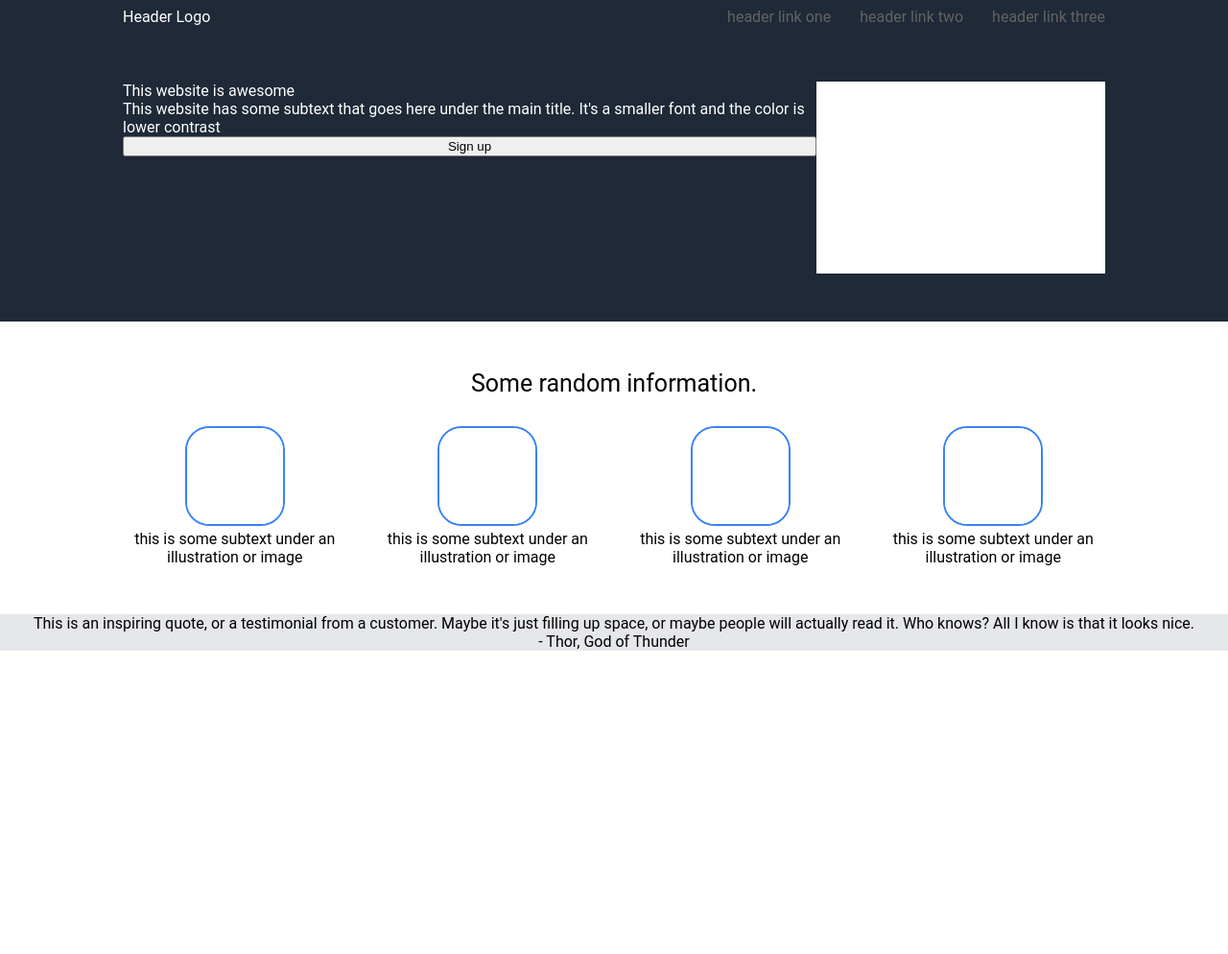
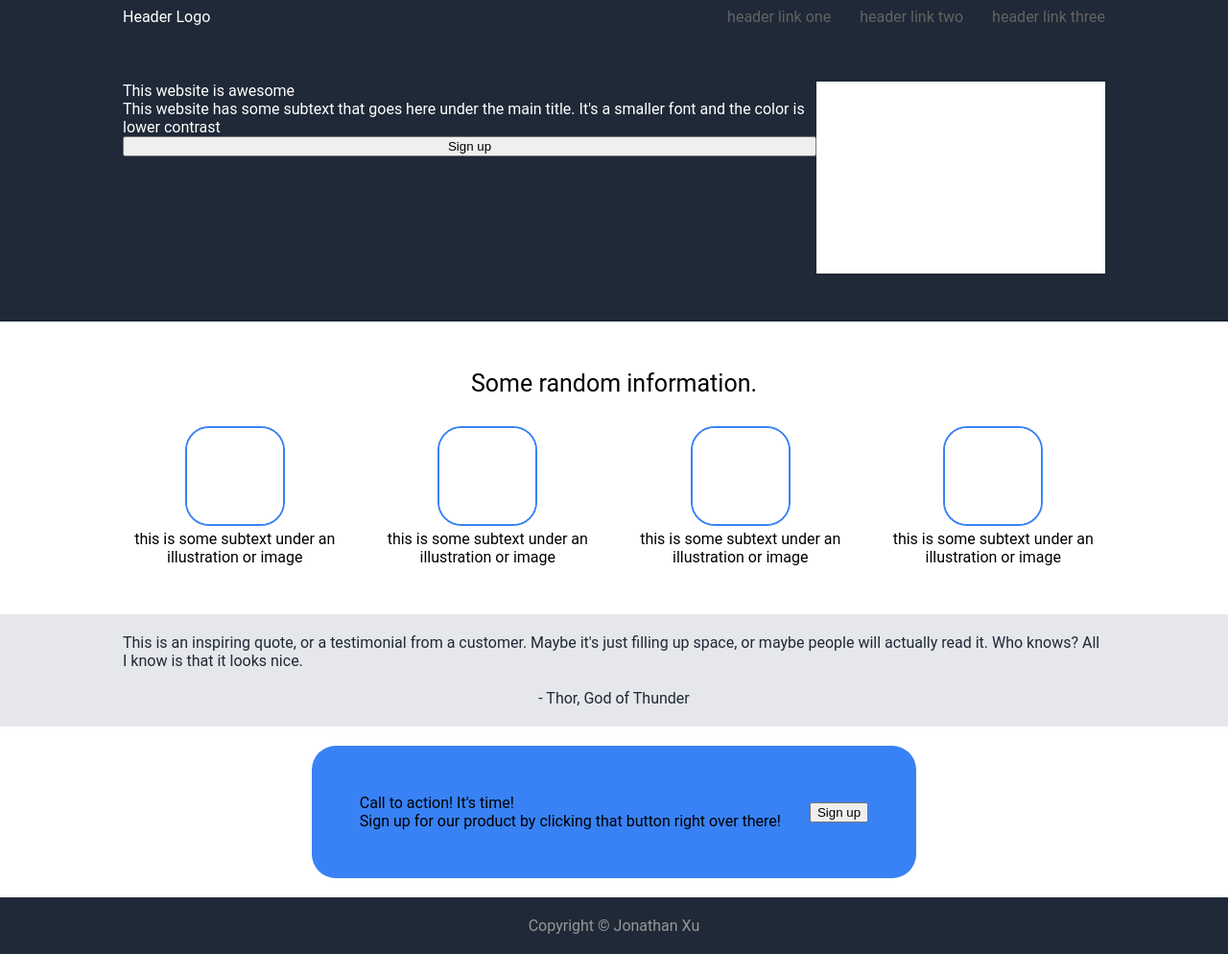
Before and after one commit to JonathanXu8/landing-page, a plain HTML site: page index.html in a window 1280 px wide. Shown: the whole page at 96% size. Before the commit the page ends 800 px from the top, so only its background shows below. Drawn offline with Linux system fonts and the light colour scheme.

Commit message:
finished structure

```diff
--- a/index.html
+++ b/index.html
@@ -61,11 +61,25 @@
         </div>
 
         <div class="body-4">
-
+            <div class="box">
+                <div class="left">
+                    <div class="title">
+                        Call to action! It's time!
+                    </div>
+                    <div class="subtext">
+                        Sign up for our product by clicking that button right over there!
+                    </div>
+                </div>
+                <div class="right">
+                    <button>Sign up</button>
+                </div>
+            </div>
         </div>
 
         <div class="footer">
-
+            <div class="text">
+                Copyright &#169 Jonathan Xu
+            </div>
         </div>
     </div>
 
--- a/styles.css
+++ b/styles.css
@@ -87,9 +87,53 @@ body {
 .body-3 .quote {
     display: flex;
     justify-content: center;
+    padding-top: 20px;
+    padding-bottom: 20px;
+    padding-left: 10%;
+    padding-right: 10%;
+    color: #1F2937;
 }
 
 .body-3 .source {
     display: flex;
     justify-content: center;
+    padding-bottom: 20px;
+    color: #1F2937;
 }
+
+.body-4 {
+    display: flex;
+    align-items: center;
+    justify-content: center;
+    background-color: white;
+    padding: 20px;
+}
+
+.body-4 .box {
+    background-color: #3882F6;
+    display: flex;
+    padding: 50px;
+    gap: 30px;
+    border-radius: 25px;
+}
+
+.body-4 .box .left {
+    display: flex;
+    flex-direction: column;
+    justify-content: center;
+}
+
+.body-4 .box .right {
+    display: flex;
+    justify-content: center;
+    align-items: center;
+}
+
+.footer {
+    display: flex;
+    justify-content: center;
+    align-items: center;
+    padding: 20px;
+    background-color: #1F2937;
+    color: rgb(151, 151, 151);
+}
```
